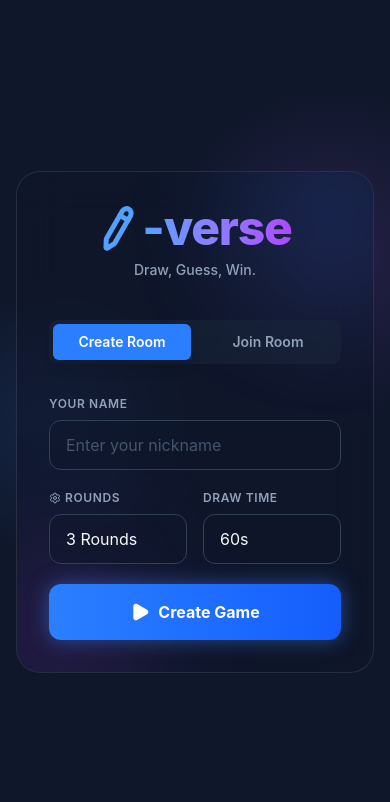
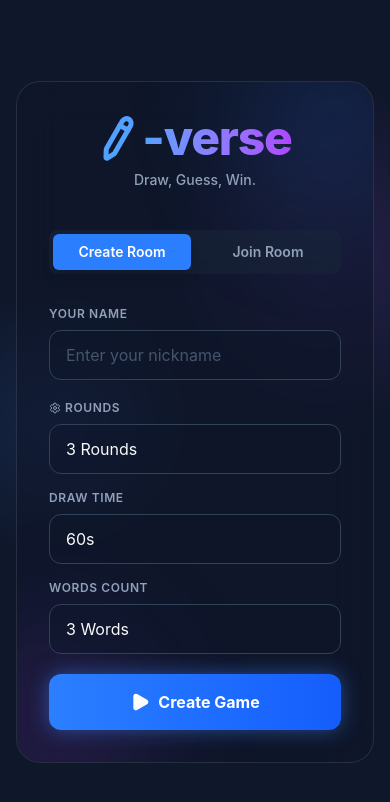
Before and after one commit to SHUBHAM-MOKASHI/I-verse, a Next.js app in the folder frontend/: page / in a window 390 px wide. Shown: the top 802 px of the page. Built offline with nearby package versions, Linux system fonts and the light colour scheme.

Commit message:
feat: add wordsCount setting, poop emoji, fix canvas on mobile keyboard

```diff
--- a/frontend/src/app/layout.tsx
+++ b/frontend/src/app/layout.tsx
@@ -1,4 +1,4 @@
-import type { Metadata } from "next";
+import type { Metadata, Viewport } from "next";
 import { Geist, Geist_Mono } from "next/font/google";
 import "./globals.css";
 
@@ -13,8 +13,16 @@ const geistMono = Geist_Mono({
 });
 
 export const metadata: Metadata = {
-  title: "Create Next App",
-  description: "Generated by create next app",
+  title: "i-verse | Draw, Guess, Win!",
+  description: "A multiplayer drawing and guessing game",
+};
+
+export const viewport: Viewport = {
+  width: 'device-width',
+  initialScale: 1,
+  maximumScale: 1,
+  userScalable: false,
+  interactiveWidget: 'resizes-visual',
 };
 
 export default function RootLayout({
--- a/frontend/src/app/page.tsx
+++ b/frontend/src/app/page.tsx
@@ -14,6 +14,7 @@ export default function Home() {
   // Settings
   const [rounds, setRounds] = useState(3);
   const [drawTime, setDrawTime] = useState(60);
+  const [wordsCount, setWordsCount] = useState(3);
 
   useEffect(() => {
     if (typeof window !== 'undefined') {
@@ -46,6 +47,7 @@ export default function Home() {
       name: playerName,
       rounds: rounds.toString(),
       drawTime: drawTime.toString(),
+      wordsCount: wordsCount.toString(),
       action: 'create'
     }).toString();
 
@@ -120,7 +122,7 @@ export default function Home() {
                 />
               </div>
 
-              <div className="grid grid-cols-2 gap-4">
+              <div className="grid grid-cols-1 md:grid-cols-3 gap-4">
                 <div>
                   <label className="block text-xs font-semibold text-slate-400 uppercase tracking-wider mb-2 flex items-center gap-1">
                     <Settings className="w-3 h-3" /> Rounds
@@ -145,6 +147,18 @@ export default function Home() {
                     <option value={45}>45s</option>
                     <option value={60}>60s</option>
                     <option value={90}>90s</option>
+                  </select>
+                </div>
+                <div>
+                  <label className="block text-xs font-semibold text-slate-400 uppercase tracking-wider mb-2">Words Count</label>
+                  <select
+                    value={wordsCount}
+                    onChange={(e) => setWordsCount(Number(e.target.value))}
+                    className="w-full bg-slate-900/50 border border-slate-700 rounded-xl px-4 py-3 outline-none focus:border-blue-500 transition-all appearance-none"
+                  >
+                    <option value={3}>3 Words</option>
+                    <option value={4}>4 Words</option>
+                    <option value={5}>5 Words</option>
                   </select>
                 </div>
               </div>
--- a/frontend/src/app/room/[id]/page.tsx
+++ b/frontend/src/app/room/[id]/page.tsx
@@ -51,6 +51,7 @@ export default function RoomPage() {
   const action = searchParams.get('action') || 'join';
   const rounds = Number(searchParams.get('rounds')) || 3;
   const drawTime = Number(searchParams.get('drawTime')) || 60;
+  const wordsCount = Number(searchParams.get('wordsCount')) || 3;
 
   const { socket, connectSocket, disconnectSocket, room, isConnected, messages, wordChoices } = useGameStore();
 
@@ -75,7 +76,7 @@ export default function RoomPage() {
     if (!socket || !isConnected) return;
 
     if (action === 'create') {
-      socket.emit('create_room', { roomId, playerName, settings: { rounds, wordsCount: 3, drawTime, guessTime: 30 } }, (res: any) => {
+      socket.emit('create_room', { roomId, playerName, settings: { rounds, wordsCount, drawTime, guessTime: 30 } }, (res: any) => {
         if (res.error) router.push('/?error=room_exists');
       });
     } else {
--- a/frontend/src/components/Canvas.tsx
+++ b/frontend/src/components/Canvas.tsx
@@ -243,6 +243,7 @@ export default function Canvas({ isDrawer }: { isDrawer: boolean }) {
           <button onClick={() => sendReaction('dislike')} className="p-1.5 md:p-2 hover:bg-slate-200 rounded-full transition-all hover:scale-110 active:scale-95 text-xl md:text-3xl shadow-sm bg-white" title="Dislike">👎</button>
           <button onClick={() => sendReaction('laugh')} className="p-1.5 md:p-2 hover:bg-slate-200 rounded-full transition-all hover:scale-110 active:scale-95 text-xl md:text-3xl shadow-sm bg-white" title="Laugh">😂</button>
           <button onClick={() => sendReaction('fire')} className="p-1.5 md:p-2 hover:bg-slate-200 rounded-full transition-all hover:scale-110 active:scale-95 text-xl md:text-3xl shadow-sm bg-white" title="Fire!">🔥</button>
+          <button onClick={() => sendReaction('poop')} className="p-1.5 md:p-2 hover:bg-slate-200 rounded-full transition-all hover:scale-110 active:scale-95 text-xl md:text-3xl shadow-sm bg-white" title="Poop">💩</button>
         </div>
       )}
 
```
